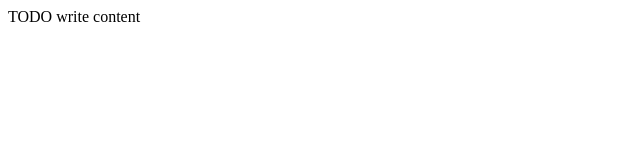
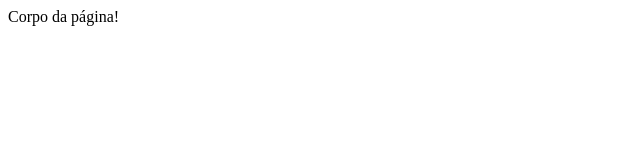
Before and after one commit to richardmalaga/praticaPOOW, a plain HTML site: page praticapoow/web/index.html in a window 1280 px wide. Shown: the full height of the page, 0-640 px from the left. Drawn offline with Linux system fonts and the light colour scheme.

Commit message:
Corpo da página alterado.

```diff
--- a/praticapoow/web/index.html
+++ b/praticapoow/web/index.html
@@ -11,9 +11,6 @@
         <meta name="viewport" content="width=device-width, initial-scale=1.0">
     </head>
     <body>
-        <div>TODO write content</div>
-
-
-
+        <div>Corpo da página!</div>
     </body>
 </html>
```
